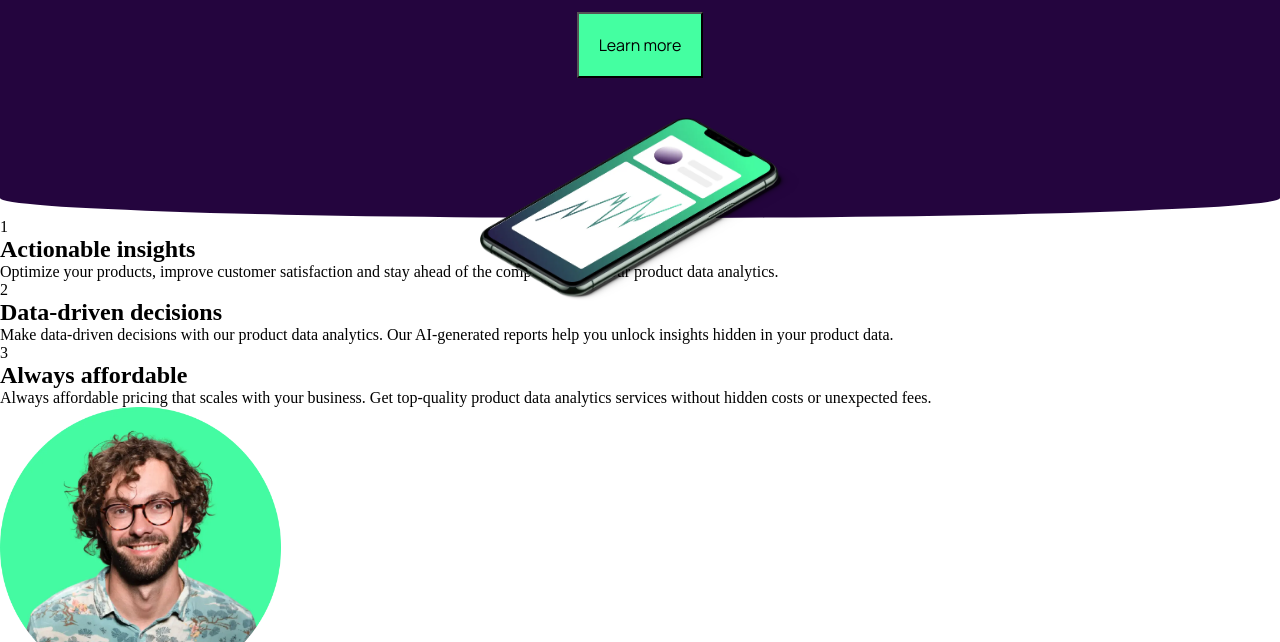
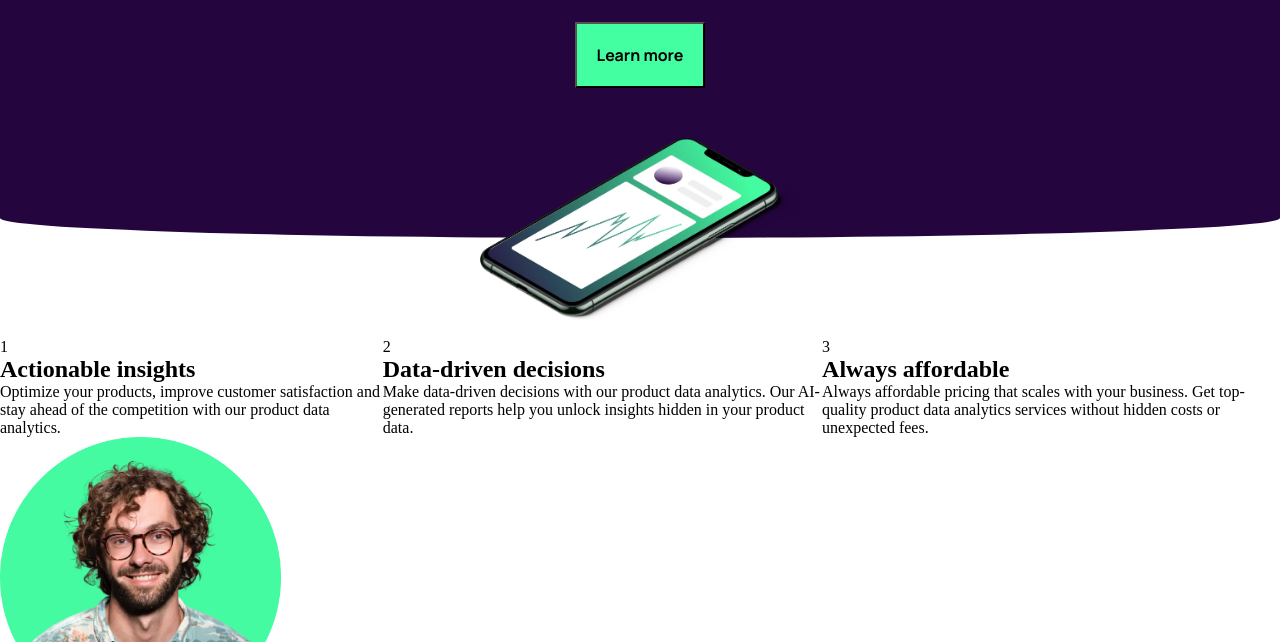
Before and after one commit to flaviare1s/workit-landing-page, a plain HTML site: page index.html in a window 1280 px wide. Shown: the part 158-800 px from the top of the page. Drawn offline with Linux system fonts and the light colour scheme.

Commit message:
Update index and style

```diff
--- a/index.html
+++ b/index.html
@@ -23,6 +23,7 @@
     <div class="bottom"></div>
 
     <main>
+      <div class="numbers">
         <div>
           <p class="number">1</p>
           <h2>Actionable insights</h2>
@@ -47,6 +48,7 @@
             analytics services without hidden costs or unexpected fees.
           </p>
         </div>
+      </div>
       <div>
         <img id="image-founder" src="./assets/images/image-founder.webp" alt="Founder">
       </div>
@@ -57,7 +59,7 @@
           beta tester for our app and kickstart your company. Apply for access below and I’ll be
           in touch to schedule a call.
         </p>
-        <button>Apply for access</button>
+        <div class="button"><button>Apply for access</button></div>
       </section>
     </main>
     <footer>
--- a/style.css
+++ b/style.css
@@ -114,9 +114,19 @@ button {
     background-color: #44FFA1;
     font-family: Manrope;
     font-size: 16px;
+    font-weight: bold;
     padding: 20px;
-    margin: 20px 0px 40px 0px;
+    margin: 30px 0px 50px 0px;
 }
+
+.numbers {
+    margin-top: 100px;
+    display: flex;
+    flex-direction: column;
+    align-items: center;
+    justify-content: center;
+}
+
 
 #image-founder {
     width: 281px;
@@ -127,5 +137,7 @@ button {
 }
 
 @media screen and (min-width:769px) {
-
+    .numbers {
+        flex-direction: row;
+    }
 }
```
Lines whose indentation alone changed are shown as unchanged.
